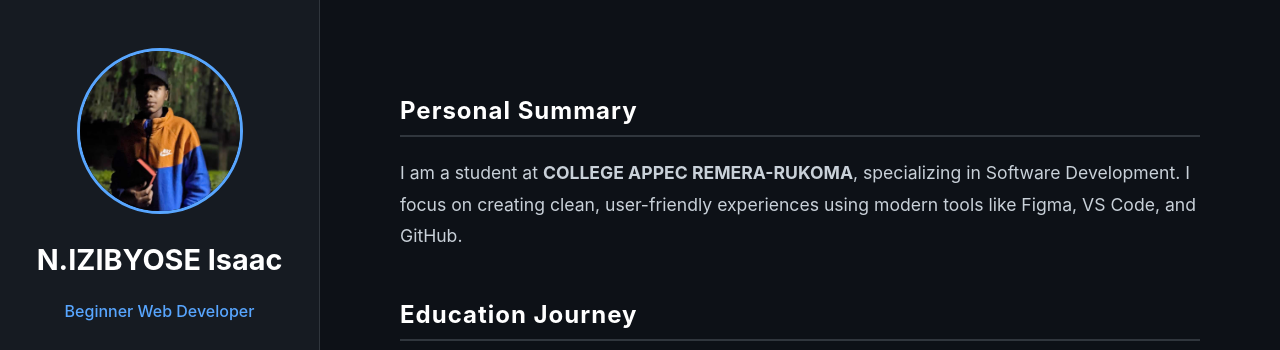
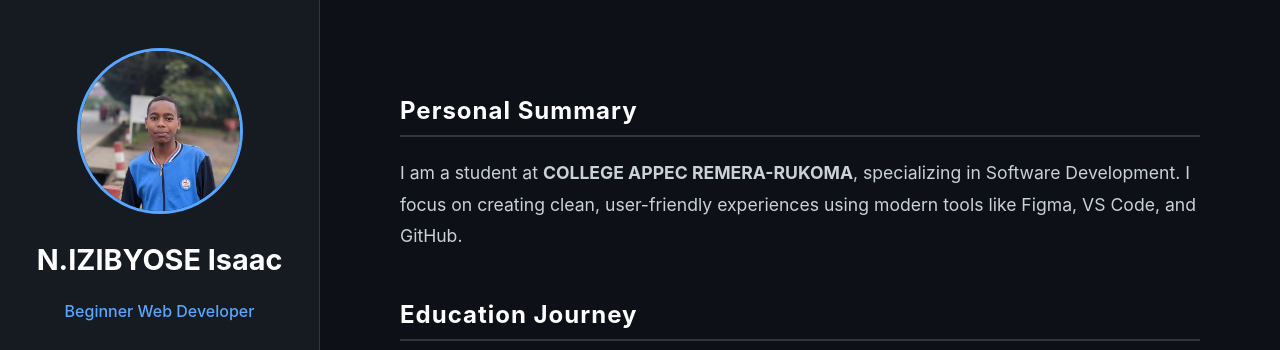
Before and after one commit to laughterdev111/laughterdev111, a plain HTML site: page index.html in a window 1280 px wide. Shown: the top 350 px of the page. Drawn offline with Linux system fonts and the light colour scheme.

Commit message:
new prof

```diff
--- a/index.html
+++ b/index.html
@@ -163,7 +163,7 @@
 
     <aside class="sidebar">
         <div class="profile-container">
-            <img src="image.jpg" alt="Isaac" class="profile-img" onerror="this.src='https://via.placeholder.com/160?text=Upload+profile.jpg'">
+            <img src="newprof.jpg" alt="Isaac" class="profile-img" onerror="this.src='https://via.placeholder.com/160?text=Upload+profile.jpg'">
         </div>
         <h1 style="color: var(--text-bright); margin-top: 1.5rem; font-size: 1.8rem;">N.IZIBYOSE Isaac</h1>
         <p style="color: var(--accent); font-weight: 500;">Beginner Web Developer</p>
```
